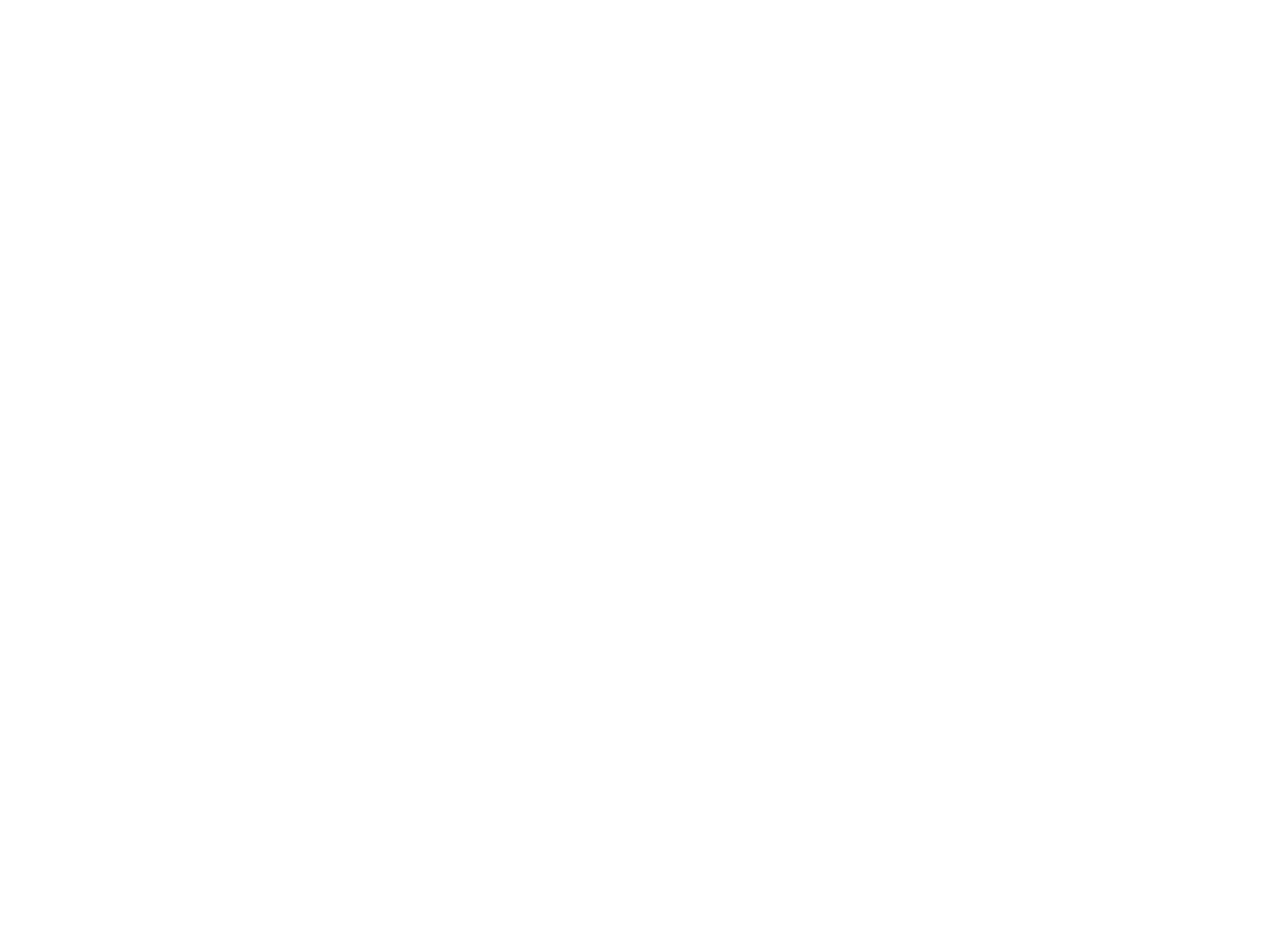
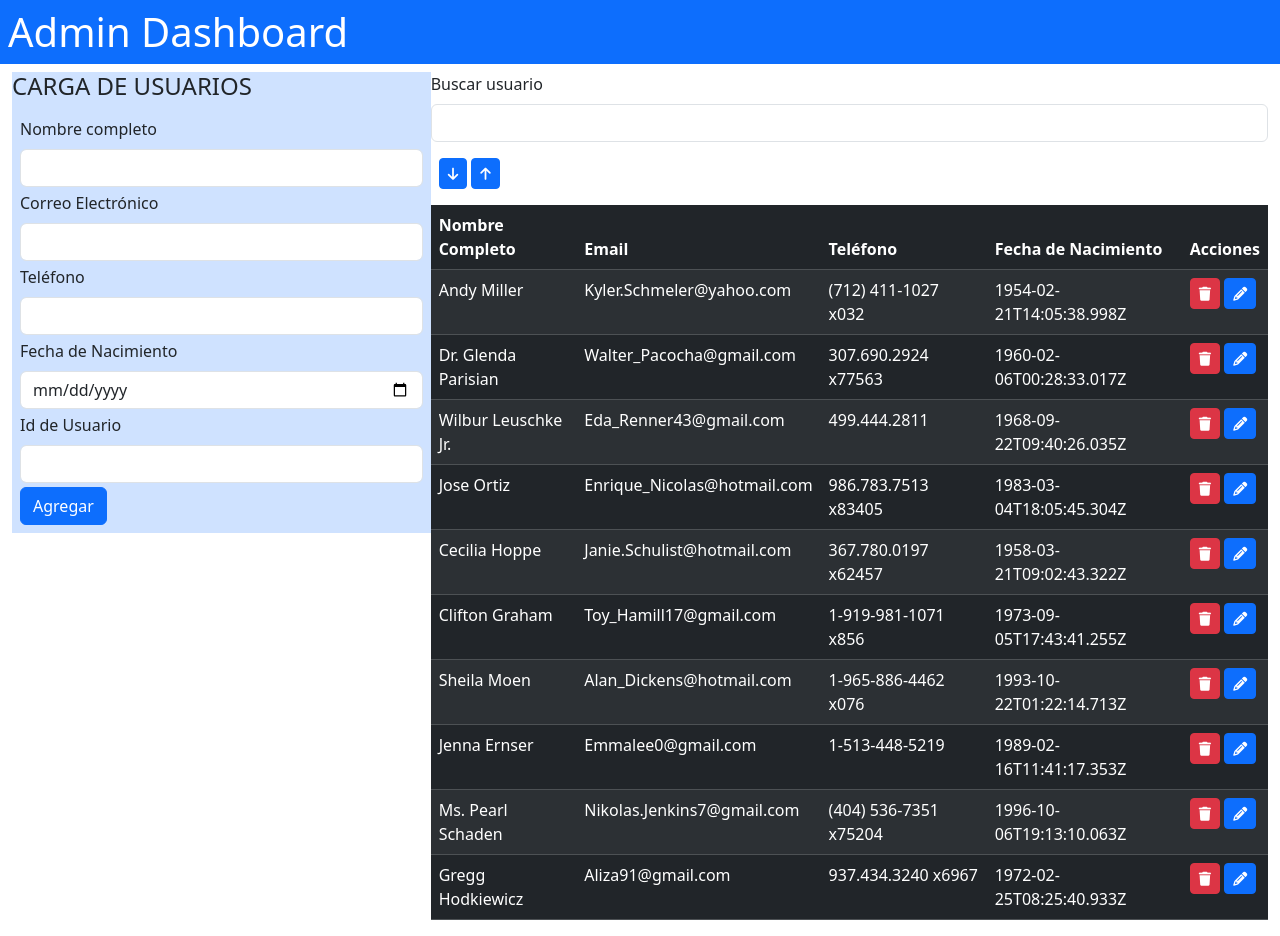
Before and after one commit to Julian-Camacho/tp-7-crud, a plain HTML site: page index.html in a window 1280 px wide. Before the commit the page ends 800 px from the top, so only its background shows below. Drawn offline with nearby package versions, Linux system fonts and the light colour scheme; some packages are replaced by stand-ins of ours; a script that the page names is missing.

Commit message:
Se armó la tabla y se renderizan los usuarios

```diff
--- a/admin.js
+++ b/admin.js
@@ -0,0 +1,106 @@
+const baseUsers = [
+  {
+    fullname: "Andy Miller",
+    email: "Kyler.Schmeler@yahoo.com",
+    phone: "(712) 411-1027 x032",
+    bornDate: "1954-02-21T14:05:38.998Z",
+    id: "1",
+  },
+  {
+    fullname: "Dr. Glenda Parisian",
+    email: "Walter_Pacocha@gmail.com",
+    phone: "307.690.2924 x77563",
+    bornDate: "1960-02-06T00:28:33.017Z",
+    id: "2",
+  },
+  {
+    fullname: "Wilbur Leuschke Jr.",
+    email: "Eda_Renner43@gmail.com",
+    phone: "499.444.2811",
+    bornDate: "1968-09-22T09:40:26.035Z",
+    id: "3",
+  },
+  {
+    fullname: "Jose Ortiz",
+    email: "Enrique_Nicolas@hotmail.com",
+    phone: "986.783.7513 x83405",
+    bornDate: "1983-03-04T18:05:45.304Z",
+    id: "4",
+  },
+  {
+    fullname: "Cecilia Hoppe",
+    email: "Janie.Schulist@hotmail.com",
+    phone: "367.780.0197 x62457",
+    bornDate: "1958-03-21T09:02:43.322Z",
+    id: "5",
+  },
+  {
+    fullname: "Clifton Graham",
+    email: "Toy_Hamill17@gmail.com",
+    phone: "1-919-981-1071 x856",
+    bornDate: "1973-09-05T17:43:41.255Z",
+    id: "6",
+  },
+  {
+    fullname: "Sheila Moen",
+    email: "Alan_Dickens@hotmail.com",
+    phone: "1-965-886-4462 x076",
+    bornDate: "1993-10-22T01:22:14.713Z",
+    id: "7",
+  },
+  {
+    fullname: "Jenna Ernser",
+    email: "Emmalee0@gmail.com",
+    phone: "1-513-448-5219",
+    bornDate: "1989-02-16T11:41:17.353Z",
+    id: "8",
+  },
+  {
+    fullname: "Ms. Pearl Schaden",
+    email: "Nikolas.Jenkins7@gmail.com",
+    phone: "(404) 536-7351 x75204",
+    bornDate: "1996-10-06T19:13:10.063Z",
+    id: "9",
+  },
+  {
+    fullname: "Gregg Hodkiewicz",
+    email: "Aliza91@gmail.com",
+    phone: "937.434.3240 x6967",
+    bornDate: "1972-02-25T08:25:40.933Z",
+    id: "10",
+  },
+];
+
+// URL base para trabajar con la API
+const baseUrl = "https://6622ed3e3e17a3ac846e404e.mockapi.io/api/";
+
+// Consigo los elementos del DOM para manipularlos
+const tableHTML = document.getElementById("table-container");
+const inputSearchHTML = document.getElementById("user-search");
+const tableBodyHTML = document.getElementById("table-body");
+const userFormHTML = document.getElementById("user-form");
+const btnSumbitHTML = userFormHTML.querySelector('button[type="submit"]');
+const formContainerHTML = document.querySelector(".user-form-container");
+
+// Función para renderizar la tabla
+function renderUsers(arrayUsers) {
+  tableBodyHTML.innerHTML = "";
+  arrayUsers.forEach((user, index) => {
+    tableBodyHTML.innerHTML += `<tr>
+                                      <td class="user-name">${user.fullname}</td>
+                                      <td class="user-email">${user.email}</td>
+                                      <td class="user-phone">${user.phone}</td>
+                                      <td class="user-birthdate">${user.bornDate}</td>
+                                      <td class="user-actions">
+                                        <button class="btn btn-danger btn-sm" data-borrar="${user.id}">
+                                          <i class="fa-solid fa-trash"></i>
+                                        </button>
+                                        <button class="btn btn-primary btn-sm" data-edit="${user.id}" >
+                                          <i class="fa-solid fa-pencil"></i>
+                                        </button>
+                                      </td>
+                                    </tr>`;
+  });
+}
+
+renderUsers(baseUsers);
--- a/index.html
+++ b/index.html
@@ -1,11 +1,86 @@
 <!DOCTYPE html>
 <html lang="en">
+
 <head>
     <meta charset="UTF-8">
     <meta name="viewport" content="width=device-width, initial-scale=1.0">
     <title>Admin Dashboard</title>
+    <link href="https://cdn.jsdelivr.net/npm/bootstrap@5.3.3/dist/css/bootstrap.min.css" rel="stylesheet"
+        integrity="sha384-QWTKZyjpPEjISv5WaRU9OFeRpok6YctnYmDr5pNlyT2bRjXh0JMhjY6hW+ALEwIH" crossorigin="anonymous">
+    <script src="https://cdn.jsdelivr.net/npm/bootstrap@5.3.3/dist/js/bootstrap.bundle.min.js"
+        integrity="sha384-YvpcrYf0tY3lHB60NNkmXc5s9fDVZLESaAA55NDzOxhy9GkcIdslK1eN7N6jIeHz"
+        crossorigin="anonymous"></script>
+    <script src="https://cdn.jsdelivr.net/npm/sweetalert2@11"></script>
+    <script src="https://kit.fontawesome.com/7f5b111335.js" crossorigin="anonymous"></script>
+    <script src="https://cdn.jsdelivr.net/npm/axios/dist/axios.min.js"></script>
+    <link rel="stylesheet" href="styles.css">
+    <script src="admin.js" type="module" defer></script>
 </head>
+
 <body>
+    <h1 class="bg-primary text-white p-2">Admin Dashboard</h1>
+    <div class="container-fluid">
+        <div class="row g-0">
+            <div class="col-12 col-lg-4">
+                <div class="user-form-container bg-primary-subtle" id="user-form">
+                    <h2 class="fs-4">CARGA DE USUARIOS</h2>
+                    <form class="p-2 user-form" id="user-form">
+                        <div class="mb-1">
+                            <label for="fullname" class="form-label">Nombre completo</label>
+                            <input type="text" name="fullname" class="form-control" id="fullname" required minlength="4" maxlength="80" />
+                        </div>
+                        <div class="mb-1">
+                            <label for="email" class="form-label">Correo Electrónico</label>
+                            <input type="email" name="email" class="form-control" id="email" required minlength="4" maxlength="80" />
+                        </div>
+                        <div class="mb-1">
+                            <label for="phone" class="form-label">Teléfono</label>
+                            <input type="number" name="phone" class="form-control" id="phone" required minlength="10" maxlength="15" />
+                        </div>
+                        <div class="mb-1">
+                            <label for="bornDate" class="form-label">Fecha de Nacimiento</label>
+                            <input type="date" name="bornDate" class="form-control" id="bornDate" required/>
+                        </div>
+                        <div class="mb-1">
+                            <label for="ID" class="form-label">Id de Usuario</label>
+                            <input type="number" name="ID" class="form-control" id="ID" required/>
+                        </div>
+                        <button type="submit" class="btn btn-primary">Agregar</button>
+                    </form>
+                </div>
+            </div>
+            <div class="col-12 col-lg-8">
+                <div class="user-list" id="table-container">
+                    <div class="user-search">
+                        <div class="mb-3">
+                            <label for="user-search" class="form-label">Buscar usuario</label>
+                            <input type="text" class="form-control" id="user-search" />
+                        </div>
+                    </div>
+                    <div class="px-2 mb-3">
+                        <button id="sortDesc" class="btn btn-sm btn-primary" title="Ordenar de forma descendente">
+                            <i class="fa-solid fa-arrow-down"></i>
+                        </button>
+                        <button id="sortAsc" class="btn btn-sm btn-primary" title="Ordenar de forma ascendente">
+                            <i class="fa-solid fa-arrow-up"></i>
+                        </button>
+                    </div>
+                    <table class="user-table table table-dark table-striped">
+                        <thead>
+                            <tr>
+                                <th scope="col">Nombre Completo</th>
+                                <th scope="col">Email</th>
+                                <th scope="col">Teléfono</th>
+                                <th>Fecha de Nacimiento</th>
+                                <th scope="col">Acciones</th>
+                            </tr>
+                        </thead>
+                        <tbody id="table-body"></tbody>
+                    </table>
+                </div>
+            </div>
+        </div>
+    </div>
+</body>
 
-</body>
 </html>
```
